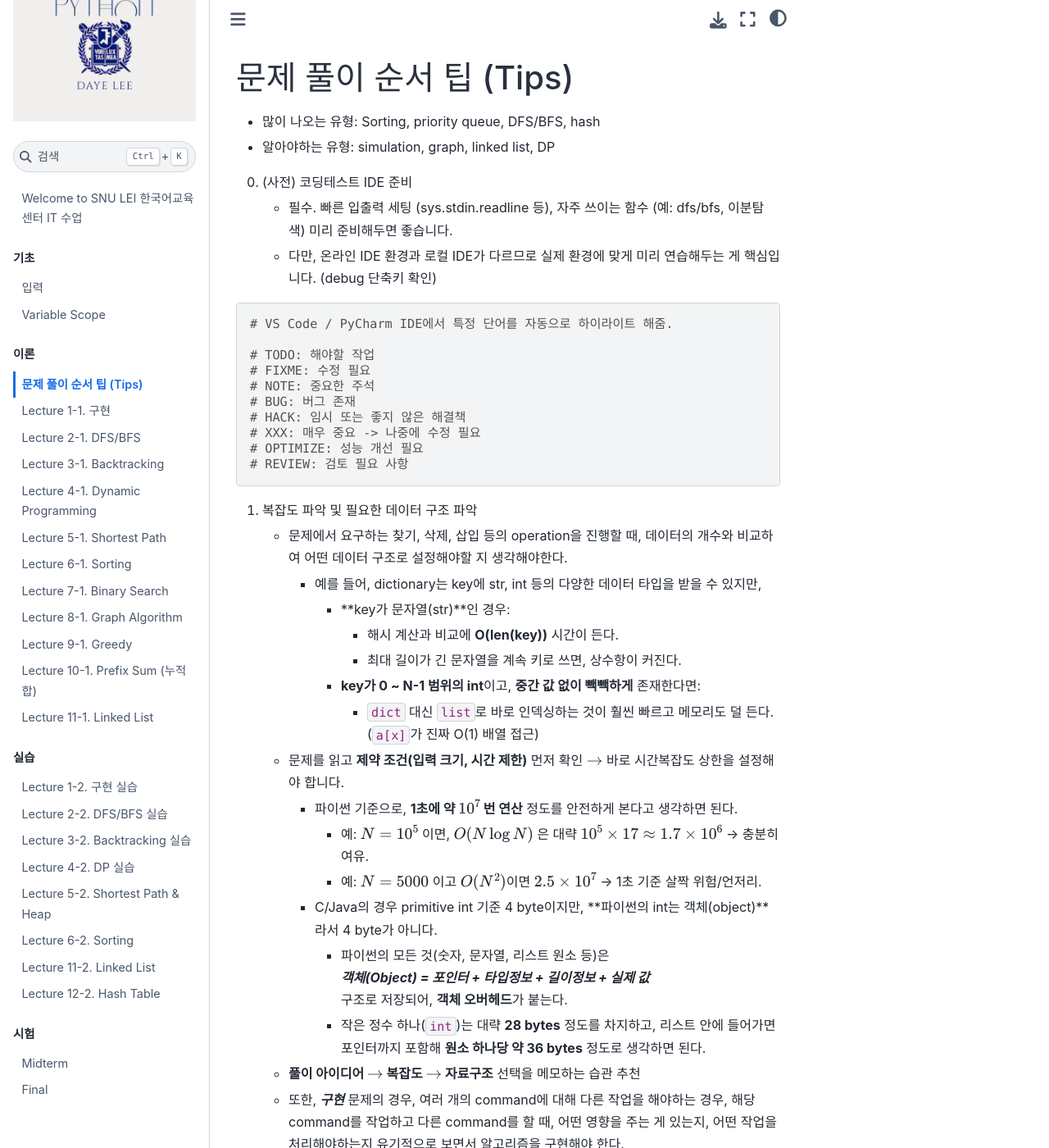
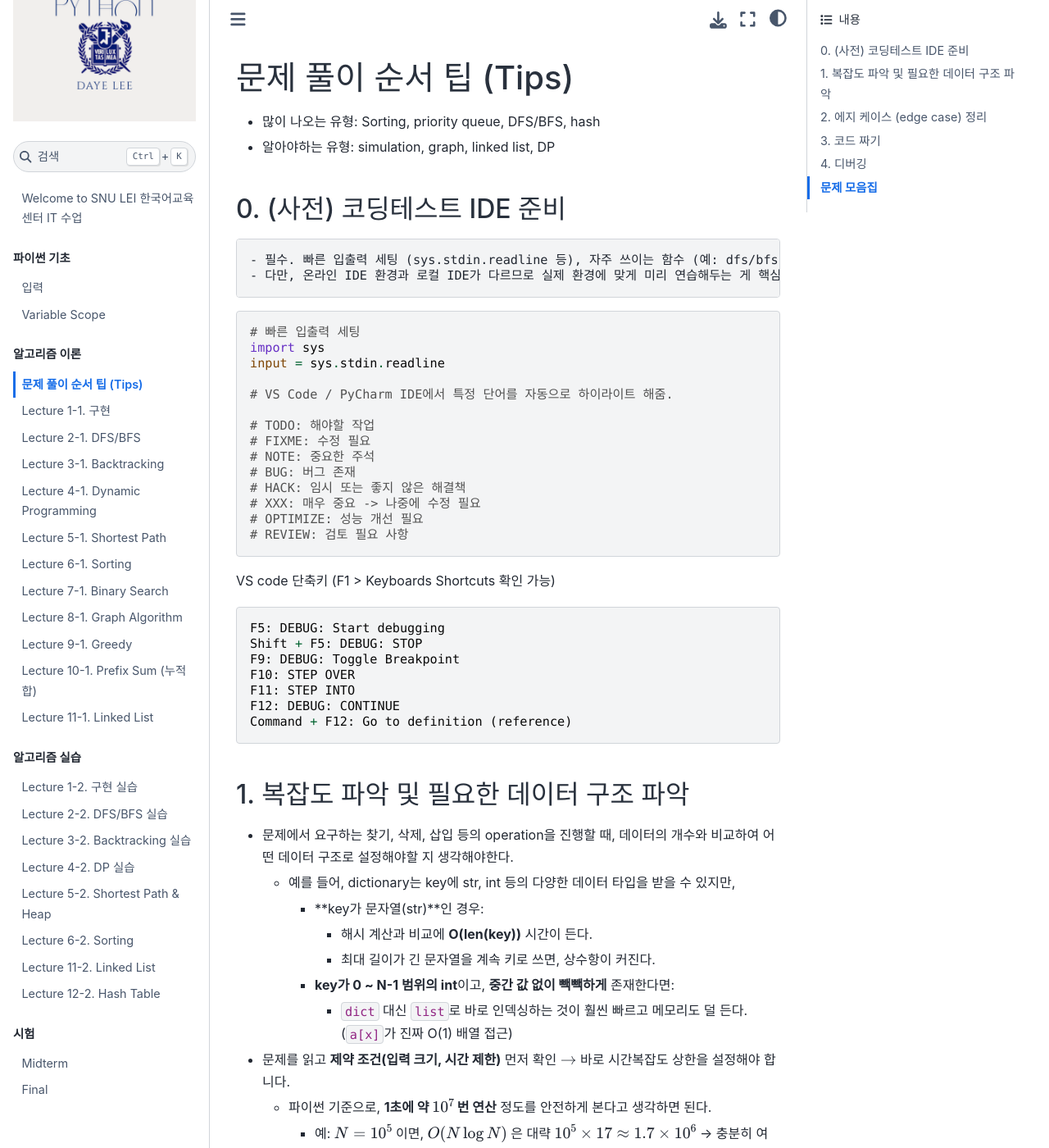
Before and after one commit to Daye-Lee18/mybook, a Jupyter Book: the page built from _pages/theory/0_tips.md, in a window 1280 px wide and 1400 px high. Shown: the whole window at 82% size. Built offline with Jupyter Book 1.0.4 settings and Sphinx 7.4.7 and the Sphinx Book theme 1.1.4, drawn with Linux system fonts in a browser that asks for light colours; pages that are not in the unit, such as notebooks, are missing from menus; some of the changed text lies outside the part shown.

Commit message:
20260309

````diff
--- a/_pages/theory/0_tips.md
+++ b/_pages/theory/0_tips.md
@@ -17,10 +17,15 @@ kernelspec:
 - 많이 나오는 유형: Sorting, priority queue, DFS/BFS, hash
 - 알아야하는 유형: simulation, graph, linked list, DP
 
-0. (사전) 코딩테스트 IDE 준비
+## 0. (사전) 코딩테스트 IDE 준비
     - 필수. 빠른 입출력 세팅 (sys.stdin.readline 등), 자주 쓰이는 함수 (예: dfs/bfs, 이분탐색) 미리 준비해두면 좋습니다.
     - 다만, 온라인 IDE 환경과 로컬 IDE가 다르므로 실제 환경에 맞게 미리 연습해두는 게 핵심입니다. (debug 단축키 확인)
+
 ```python
+# 빠른 입출력 세팅
+import sys
+input = sys.stdin.readline
+
 # VS Code / PyCharm IDE에서 특정 단어를 자동으로 하이라이트 해줌.
 
 # TODO: 해야할 작업
@@ -32,26 +37,38 @@ kernelspec:
 # OPTIMIZE: 성능 개선 필요
 # REVIEW: 검토 필요 사항
 ```
-1. 복잡도 파악 및 필요한 데이터 구조 파악
-    - 문제에서 요구하는 찾기, 삭제, 삽입 등의 operation을 진행할 때, 데이터의 개수와 비교하여 어떤 데이터 구조로 설정해야할 지 생각해야한다.
-      - 예를 들어, dictionary는 key에 str, int 등의 다양한 데이터 타입을 받을 수 있지만,
-        - **key가 문자열(str)**인 경우:
-          - 해시 계산과 비교에 **O(len(key))** 시간이 든다.
-          - 최대 길이가 긴 문자열을 계속 키로 쓰면, 상수항이 커진다.
-        - **key가 0 ~ N-1 범위의 int**이고, **중간 값 없이 빽빽하게** 존재한다면:
-          - `dict` 대신 `list`로 바로 인덱싱하는 것이 훨씬 빠르고 메모리도 덜 든다. (`a[x]`가 진짜 O(1) 배열 접근)
-    - 문제를 읽고 **제약 조건(입력 크기, 시간 제한)** 먼저 확인 $\rightarrow$ 바로 시간복잡도 상한을 설정해야 합니다.
-      - 파이썬 기준으로, **1초에 약 $10^7$ 번 연산** 정도를 안전하게 본다고 생각하면 된다.
-        - 예: $N = 10^5$ 이면, $O(N \log N)$ 은 대략 $10^5 \times 17 \approx 1.7 \times 10^6$ → 충분히 여유.
-        - 예: $N = 5000$ 이고 $O(N^2)$이면 $2.5 \times 10^7$ → 1초 기준 살짝 위험/언저리.
-      - C/Java의 경우 primitive int 기준 4 byte이지만, **파이썬의 int는 객체(object)**라서 4 byte가 아니다.
-        - 파이썬의 모든 것(숫자, 문자열, 리스트 원소 등)은
-          ***객체(Object) = 포인터 + 타입정보 + 길이정보 + 실제 값***
-          구조로 저장되어, **객체 오버헤드**가 붙는다.
-        - 작은 정수 하나(`int`)는 대략 **28 bytes** 정도를 차지하고, 리스트 안에 들어가면 포인터까지 포함해 **원소 하나당 약 36 bytes** 정도로 생각하면 된다.
-    - **풀이 아이디어 $\rightarrow$ 복잡도 $\rightarrow$ 자료구조** 선택을 메모하는 습관 추천
-    - 또한, ***구현*** 문제의 경우, 여러 개의 command에 대해 다른 작업을 해야하는 경우, 해당 command를 작업하고 다른 command를 할 때, 어떤 영향을 주는 게 있는지, 어떤 작업을 처리해야하는지 유기적으로 보면서 알고리즘을 구현해야 한다.
-    - 또한, 하나의 cmd가 복잡한 경우 조건을 다 적은 후, 실제 algorithm을 순서대로 적어서 빠짐없이 하도록 한다. 예를 들어 아래처럼 미리 작성해놓으면 실제 구현 시에 편하다.
+
+VS code 단축키 (F1 > Keyboards Shortcuts 확인 가능)
+
+```
+F5: DEBUG: Start debugging
+Shift + F5: DEBUG: STOP
+F9: DEBUG: Toggle Breakpoint
+F10: STEP OVER
+F11: STEP INTO
+F12: DEBUG: CONTINUE
+Command + F12: Go to definition (reference)
+```
+
+## 1. 복잡도 파악 및 필요한 데이터 구조 파악
+
+- 문제에서 요구하는 찾기, 삭제, 삽입 등의 operation을 진행할 때, 데이터의 개수와 비교하여 어떤 데이터 구조로 설정해야할 지 생각해야한다.
+  - 예를 들어, dictionary는 key에 str, int 등의 다양한 데이터 타입을 받을 수 있지만,
+    - **key가 문자열(str)**인 경우:
+      - 해시 계산과 비교에 **O(len(key))** 시간이 든다.
+      - 최대 길이가 긴 문자열을 계속 키로 쓰면, 상수항이 커진다.
+    - **key가 0 ~ N-1 범위의 int**이고, **중간 값 없이 빽빽하게** 존재한다면:
+      - `dict` 대신 `list`로 바로 인덱싱하는 것이 훨씬 빠르고 메모리도 덜 든다. (`a[x]`가 진짜 O(1) 배열 접근)
+- 문제를 읽고 **제약 조건(입력 크기, 시간 제한)** 먼저 확인 $\rightarrow$ 바로 시간복잡도 상한을 설정해야 합니다.
+  - 파이썬 기준으로, **1초에 약 $10^7$ 번 연산** 정도를 안전하게 본다고 생각하면 된다.
+    - 예: $N = 10^5$ 이면, $O(N \log N)$ 은 대략 $10^5 \times 17 \approx 1.7 \times 10^6$ → 충분히 여유.
+    - 예: $N = 5000$ 이고 $O(N^2)$이면 $2.5 \times 10^7$ → 1초 기준 살짝 위험/언저리.
+  - C/Java의 경우 primitive int 기준 4 byte이지만, ** 파이썬의 int는 객체(object) **라서 4 byte가 아니다.
+    - 파이썬의 모든 것(숫자, 문자열, 리스트 원소 등)은 ***객체(Object) = 포인터 + 타입정보 + 길이정보 + 실제 값*** 구조로 저장되어, **객체 오버헤드**가 붙는다.
+    - 작은 정수 하나(`int`)는 대략 **28 bytes** 정도를 차지하고, 리스트 안에 들어가면 포인터까지 포함해 **원소 하나당 약 36 bytes** 정도로 생각하면 된다.
+- **풀이 아이디어 $\rightarrow$ 복잡도 $\rightarrow$ 자료구조** 선택을 메모하는 습관 추천
+- 또한, ***구현*** 문제의 경우, 여러 개의 command에 대해 다른 작업을 해야하는 경우, 해당 command를 작업하고 다른 command를 할 때, 어떤 영향을 주는 게 있는지, 어떤 작업을 처리해야하는지 유기적으로 보면서 알고리즘을 구현해야 한다.
+- 또한, 하나의 cmd가 복잡한 경우 조건을 다 적은 후, 실제 algorithm을 순서대로 적어서 빠짐없이 하도록 한다. 예를 들어 아래처럼 미리 작성해놓으면 실제 구현 시에 편하다.
 
 ```text
 Algorithm
@@ -259,7 +276,7 @@ print(40*N) # 4*1e7 ~ 40 MB  for int
 sys.getsizeof([1] * N) # for a list with int in it
 ```
 
-1. 에지 케이스 (edge case) 정리
+## 2. 에지 케이스 (edge case) 정리
    - 중요 단계!
      - 크기: N=0,1 / N 최대
      - 값: 음수, 0, 최대값, 오버플로우 경계
@@ -271,7 +288,7 @@ sys.getsizeof([1] * N) # for a list with int in it
      - 결과 없음/여러 개/타이브레이크 요구
      - 시간: 최악 입력 패턴(슬라이딩윈도우가 매번 실패, 이분탐색이 전부 False/전부 True 등)
 
-2. 코드 짜기 및 디버깅
+## 3. 코드 짜기
    - 기본 구조 먼저 (입력 처리 $\rightarrow$ 로직 함수화 $\rightarrow$ 출력)
    - 디버깅하기 편하게 **단계별로 프린트** 넣었다가 제출 직전 삭제
      - 디버깅하면서 그때그때 바뀌는 것을 확인하는 것도 좋지만,
@@ -279,12 +296,12 @@ sys.getsizeof([1] * N) # for a list with int in it
      - **출력 형식 오류 (띄어쓰기, 개행)** 체크 필수.
    - 특히 구현 문제는 `작은 함수 단위`로 쪼개는 게 실수 줄이는 데 도움 됩니다.
 
-3. 디버깅
+## 4. 디버깅
    1. 시간 초과 시: 입력 방식, 자료구조, 알고리즘 복잡도 재확인
    2. 틀렸습니다 시: 정리해둔 에지 케이스를 넣어서 로컬에서 재현해보기
 
 
-문제 모음집
+## 문제 모음집
 
 1. [프로그래머스 고득점 Kit](https://school.programmers.co.kr/learn/challenges?tab=algorithm_practice_kit)
-2. 코드 트리 삼성 기출 문제
+2. [코드 트리 삼성 및 현대 기출 문제](https://www.codetree.ai/ko/frequent-problems/samsung-sw/problems/street-light-installation/description)
--- a/_toc.yml
+++ b/_toc.yml
@@ -5,17 +5,18 @@ format: jb-book
 root: intro
 
 parts:
-- caption: 기초
+- caption: 파이썬 기초
   chapters:
   - file: _pages/basics/6_list
   - file: _pages/basics/7_dict_tuple_set
+  - file: _pages/basics/8_functions
   - file: _pages/basics/Input
   - file: _pages/basics/oop
   - file: _pages/basics/oop-classes_instances_objects
   - file: _pages/basics/regex
   - file: _pages/basics/variable_scope
 
-- caption: 이론
+- caption: 알고리즘 이론
   chapters:
   - file: _pages/theory/0_tips
   - file: _pages/theory/1_implementation
@@ -31,7 +32,7 @@ parts:
   - file: _pages/theory/11_LinkedList
 
 
-- caption: 실습
+- caption: 알고리즘 실습
   chapters:
   - file: _pages/practice/1_implementationPS
   - file: _pages/practice/2_DFS_BFSPS
````
Also changed, not shown: 1 other file.
